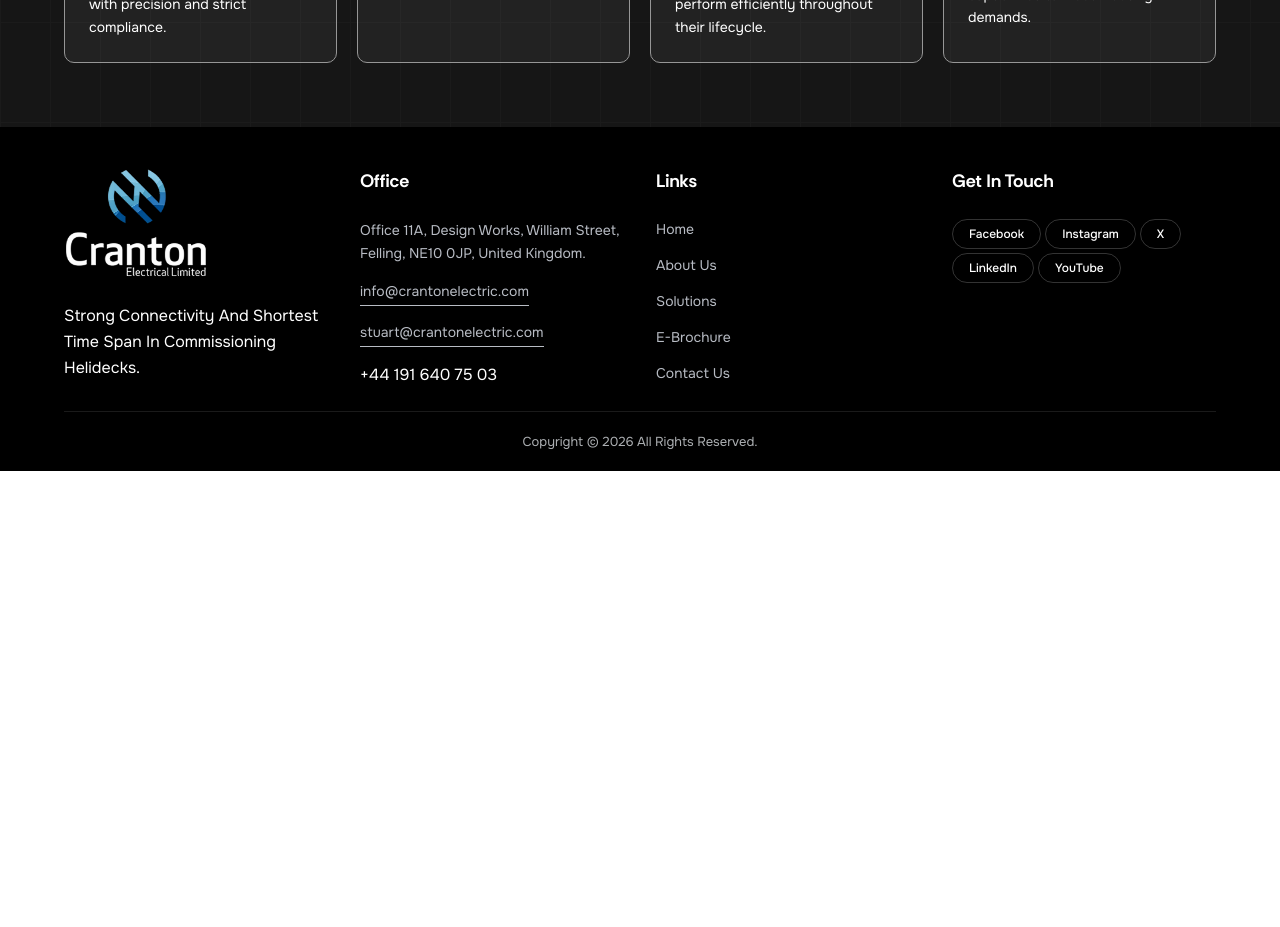
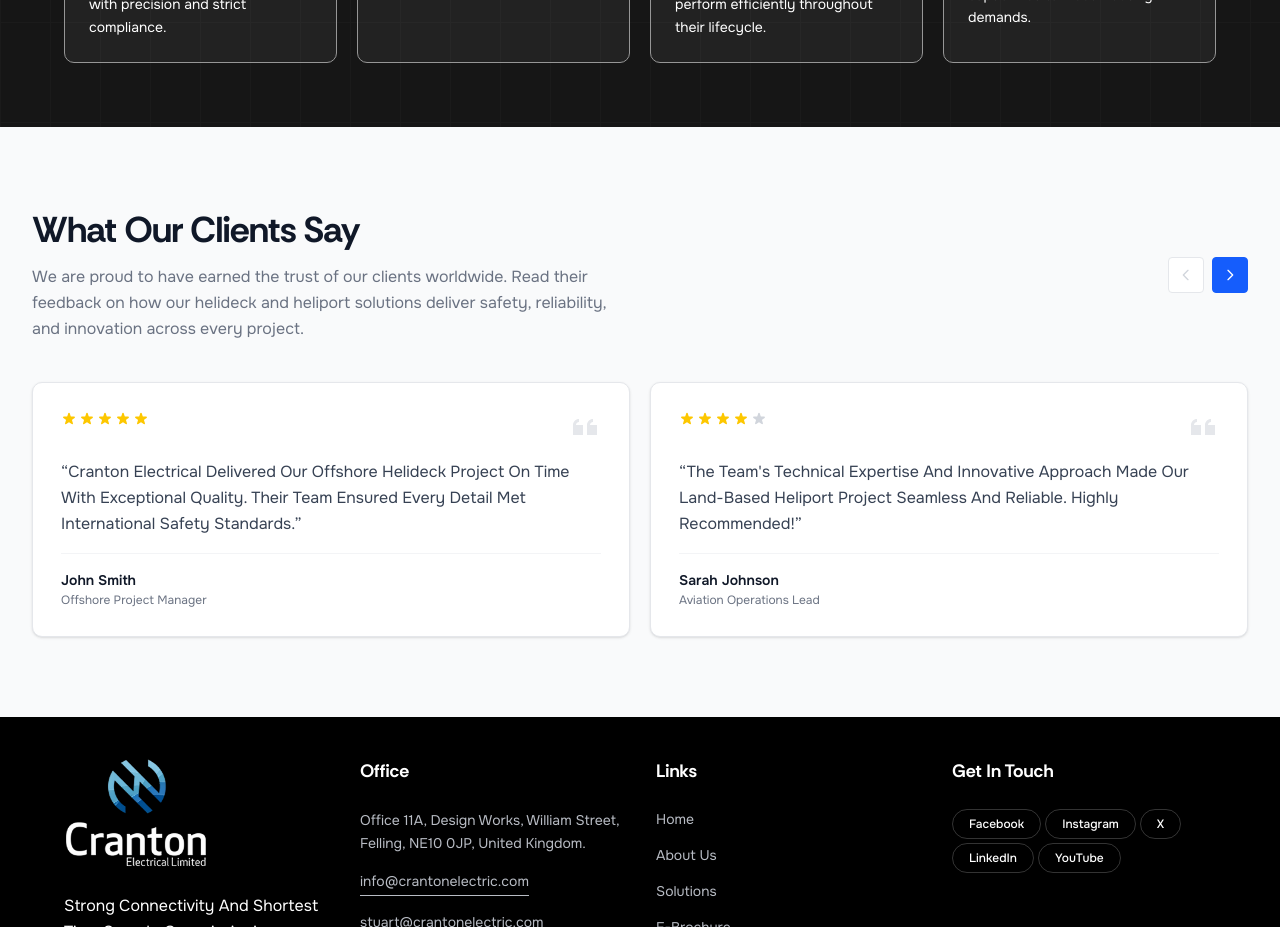
Before and after one commit to developers-xntric/Cranton, a Next.js app: page /about in a window 1280 px wide. Shown: the part 3460-4387 px from the top of the page. Before the commit the page ends 3931 px from the top, so only its background shows below. Built offline with nearby package versions, Linux system fonts and the light colour scheme.

Commit message:
Testimonials

```diff
--- a/app/about/page.tsx
+++ b/app/about/page.tsx
@@ -1,6 +1,6 @@
 import FourCards from "@/components/about/four-cards";
 import { ValueCard } from "@/components/about/value-card";
-import { WhyChooseUsSection } from "@/components/about/why-choose";
+import { TestimonialsSection, WhyChooseUsSection } from "@/components/about/why-choose";
 import DynamicHero from "@/components/dynamic-hero";
 
 const About = () => {
@@ -77,6 +77,7 @@ const About = () => {
                     desc: "We continuously refine processes, adopt new technologies, and strengthen capabilities to meet industry demands.",
                 },
                 ]} />
+            <TestimonialsSection />
         </div>
     )
 }
--- a/components/about/why-choose.tsx
+++ b/components/about/why-choose.tsx
@@ -230,7 +230,7 @@ export function WhyChooseUsSection() {
 }
 
 // ─── Testimonials Section ────────────────────────────────────────────────────
-function TestimonialsSection() {
+export function TestimonialsSection() {
     const [currentIndex, setCurrentIndex] = useState(0);
 
     // How many cards to show based on screen
```
